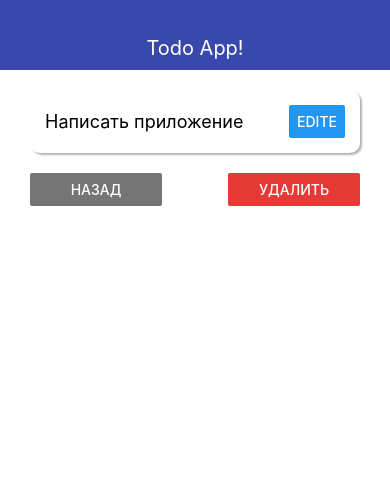
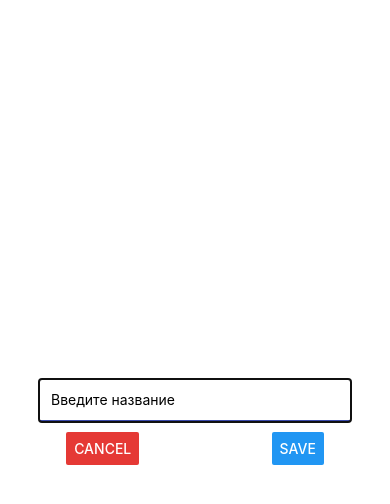
Before and after one commit to nrabotko/React, a React Native app: screen / in a window 390 px wide. Both pictures are taken after a click on the button "EDITE". Shown: the top 504 px of the page. Built offline with nearby package versions, Linux system fonts and the light colour scheme.

Commit message:
Add new modal in TodoScreen & new file

```diff
--- /dev/null
+++ b/src/components/EditModal.js
@@ -0,0 +1,43 @@
+import React from 'react'
+import {StyleSheet, View, TextInput, Button, Modal} from 'react-native'
+import { THEME } from '../theme'
+
+export const EditModal = ({ visible, onCancel }) => {
+    return (
+        <Modal visible={visible} animationType="slide" transparent={false}>
+            <View style={styles.wrap}>
+                <TextInput
+                    style={styles.input}
+                    placeholder='Введите название'
+                    autoCapitalize="none"
+                    autoCorrect={false}
+                    maxLength={64}
+                />
+                <View style={styles.buttons}>
+                    <Button title="Cancel" onPress={onCancel} color={THEME.DANGER_COLOR} />
+                    <Button title="Save" />
+                </View>
+            </View>
+        </Modal>
+    )
+}
+
+const styles = StyleSheet.create({
+    wrap:{
+        justifyContent: 'center',
+        alignItems: 'center',
+        flex: 1,
+    },
+    input:{
+        padding: 12,
+        borderBottomColor: THEME.MAIN_COLOR,
+        borderBottomWidth: 2,
+        width: '80%'
+    },
+    buttons:{
+        width: '100%',
+        marginTop: 10,
+        flexDirection: 'row',
+        justifyContent: 'space-around'
+    }
+})
--- a/src/screens/TodoScreen.js
+++ b/src/screens/TodoScreen.js
@@ -1,15 +1,20 @@
-import React from 'react'
+import React, {useState} from 'react'
 import { StyleSheet, View, Text, Button } from 'react-native'
 import {THEME} from '../theme'
 import { AppCard } from '../components/ui/AppCard'
+import { EditModal } from '../components/EditModal'
 
 export const TodoScreen = ({ goBack, todo, onRemove }) => {
+  const [modal, setModal] = useState(false)
+
   return (
     <View>
 
+      <EditModal visible={modal} onCancel={() => setModal(false)} />
+
       <AppCard style={styles.card}>
         <Text style={styles.title}>{todo.title}</Text>
-        <Button title="Edite"></Button>
+        <Button title="Edite" onPress={() => setModal(true)} />
       </AppCard>
 
       <View style={styles.buttons}>
```
